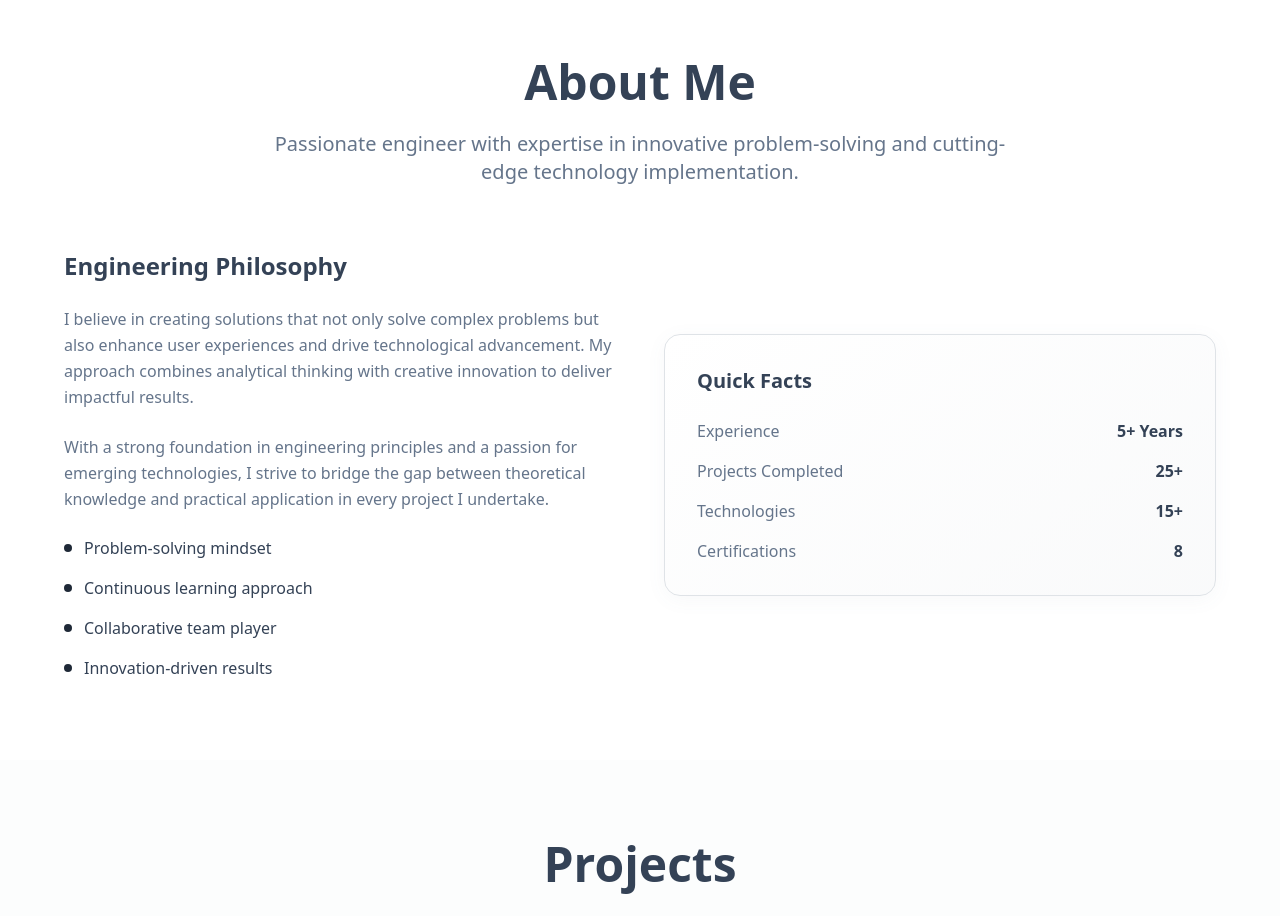
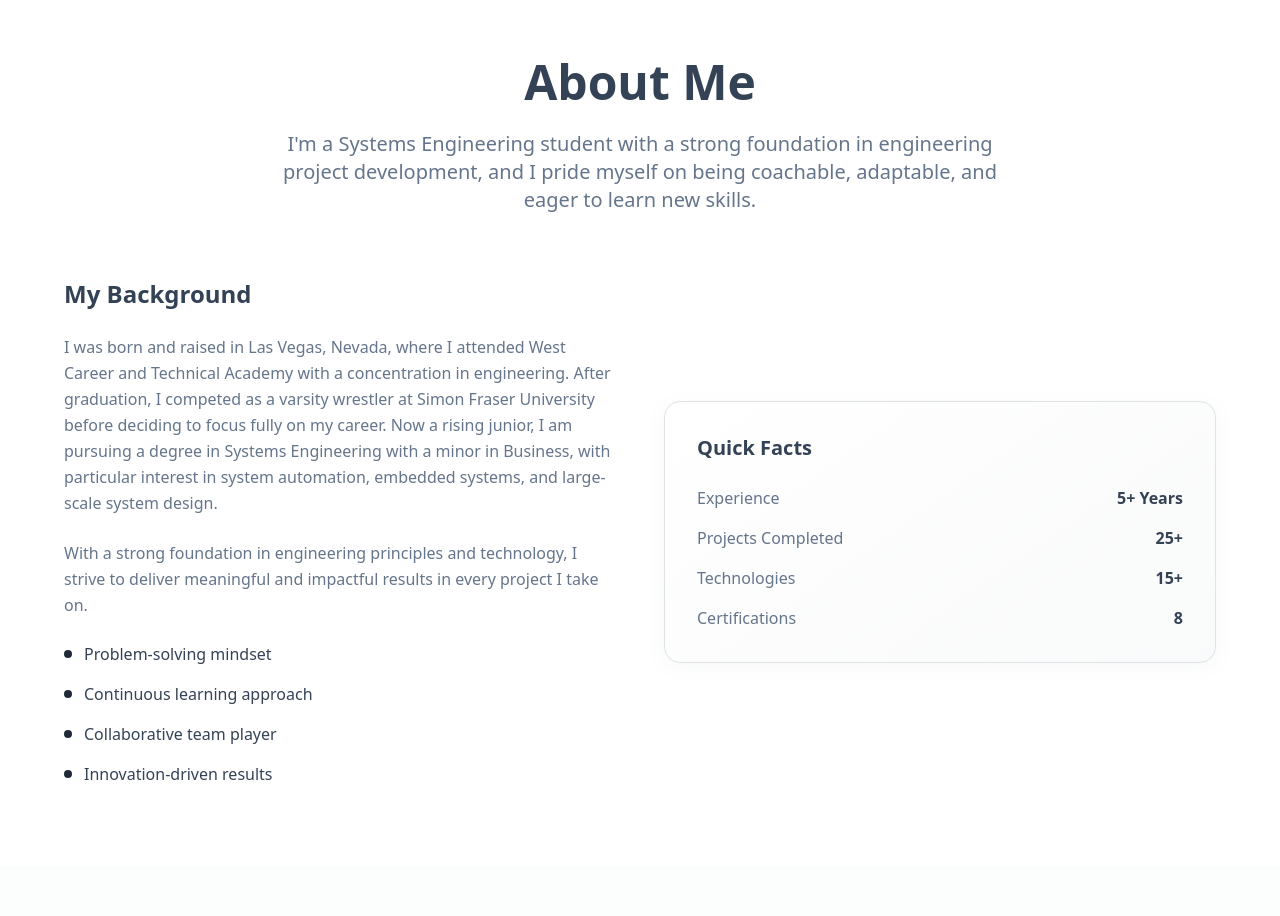
Before and after one commit to Isaiahmmking/Project-Portfolio, a React (Vite) app: page / in a window 1280 px wide. Shown: the part 1160-2076 px from the top of the page. Built offline with nearby package versions, Linux system fonts and the light colour scheme.

Commit message:
Update About section content
Updated the "About Me" section:
- Changed the heading "Engineering Philosophy" to "My Background".
- Replaced the existing content with the new narrative about background, education, and career focus.
- Edited src/components/About.tsx

```diff
--- a/src/components/About.tsx
+++ b/src/components/About.tsx
@@ -7,24 +7,20 @@ const About = () => {
             About Me
           </h2>
           <p className="text-xl text-muted-foreground max-w-3xl mx-auto">
-            Passionate engineer with expertise in innovative problem-solving and cutting-edge technology implementation.
+            I'm a Systems Engineering student with a strong foundation in engineering project development, and I pride myself on being coachable, adaptable, and eager to learn new skills.
           </p>
         </div>
 
         <div className="grid md:grid-cols-2 gap-12 items-center">
           <div className="space-y-6 animate-fade-in">
             <h3 className="text-2xl font-semibold text-foreground mb-4">
-              Engineering Philosophy
+              My Background
             </h3>
             <p className="text-muted-foreground leading-relaxed">
-              I believe in creating solutions that not only solve complex problems but also enhance
-              user experiences and drive technological advancement. My approach combines analytical
-              thinking with creative innovation to deliver impactful results.
+              I was born and raised in Las Vegas, Nevada, where I attended West Career and Technical Academy with a concentration in engineering. After graduation, I competed as a varsity wrestler at Simon Fraser University before deciding to focus fully on my career. Now a rising junior, I am pursuing a degree in Systems Engineering with a minor in Business, with particular interest in system automation, embedded systems, and large-scale system design.
             </p>
             <p className="text-muted-foreground leading-relaxed">
-              With a strong foundation in engineering principles and a passion for emerging
-              technologies, I strive to bridge the gap between theoretical knowledge and
-              practical application in every project I undertake.
+              With a strong foundation in engineering principles and technology, I strive to deliver meaningful and impactful results in every project I take on.
             </p>
 
             <div className="space-y-4 mt-8">
```
